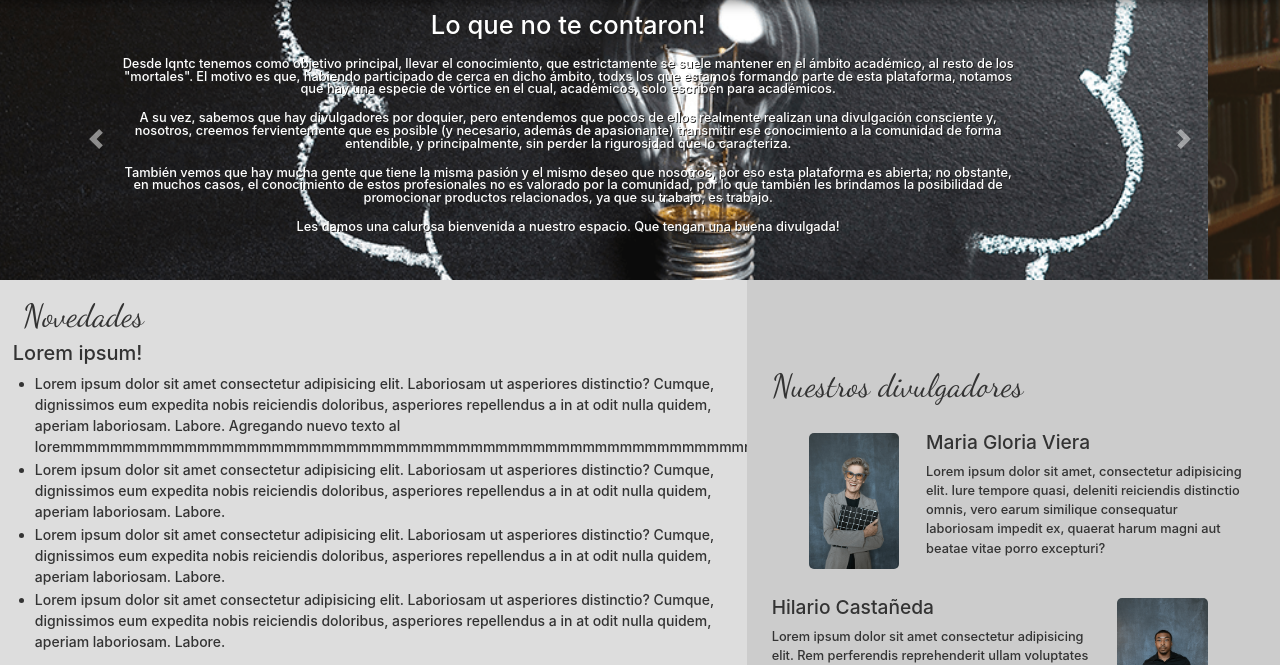
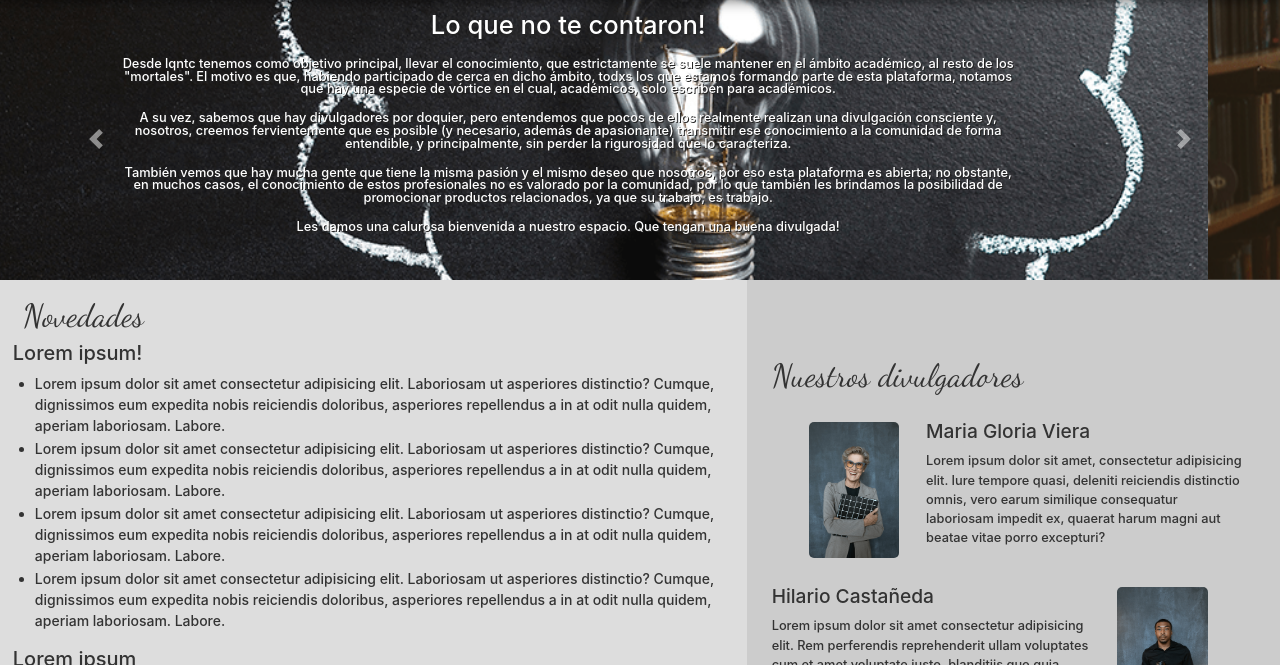
Before and after one commit to agusand/ProyectoFinal, a plain HTML site: page index.html in a window 1280 px wide. Shown: the part 112-777 px from the top of the page. Drawn offline with nearby package versions, Linux system fonts and the light colour scheme.

Commit message:
Sacando el texto de prueba al lorem

```diff
--- a/index.html
+++ b/index.html
@@ -132,8 +132,6 @@
                                 Laboriosam ut asperiores distinctio? Cumque, dignissimos eum
                                 expedita nobis reiciendis doloribus, asperiores repellendus a
                                 in at odit nulla quidem, aperiam laboriosam. Labore.
-                                Agregando nuevo texto al
-                                loremmmmmmmmmmmmmmmmmmmmmmmmmmmmmmmmmmmmmmmmmmmmmmmmmmmmmmmmmmmmmmmmmmmmmmmmmmmmm
                             </li>
                             <li class="principal__lisElem">
                                 Lorem ipsum dolor sit amet consectetur adipisicing elit.
```
